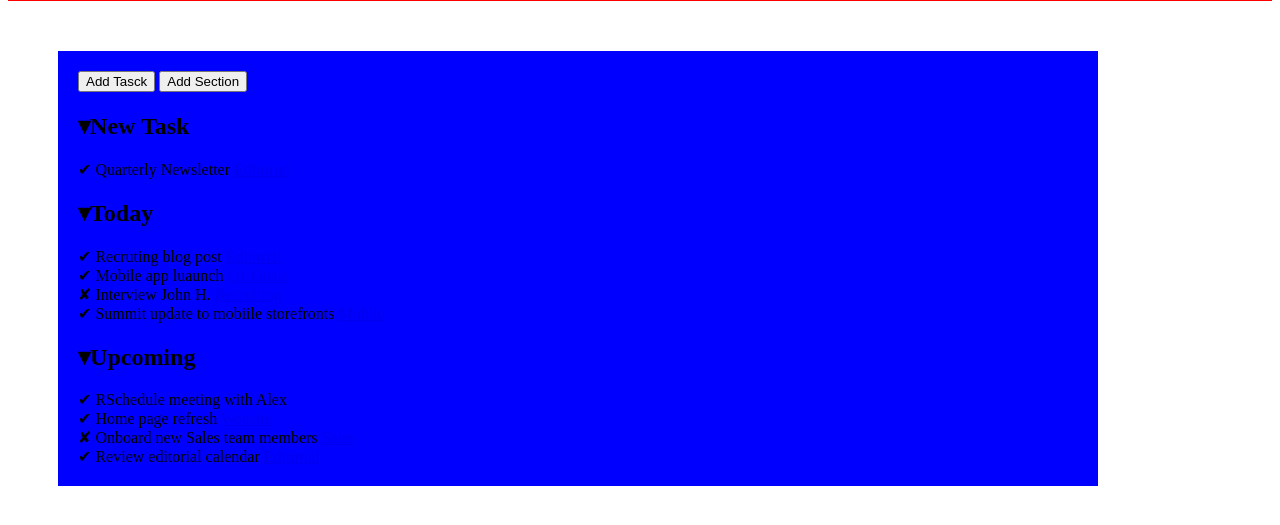
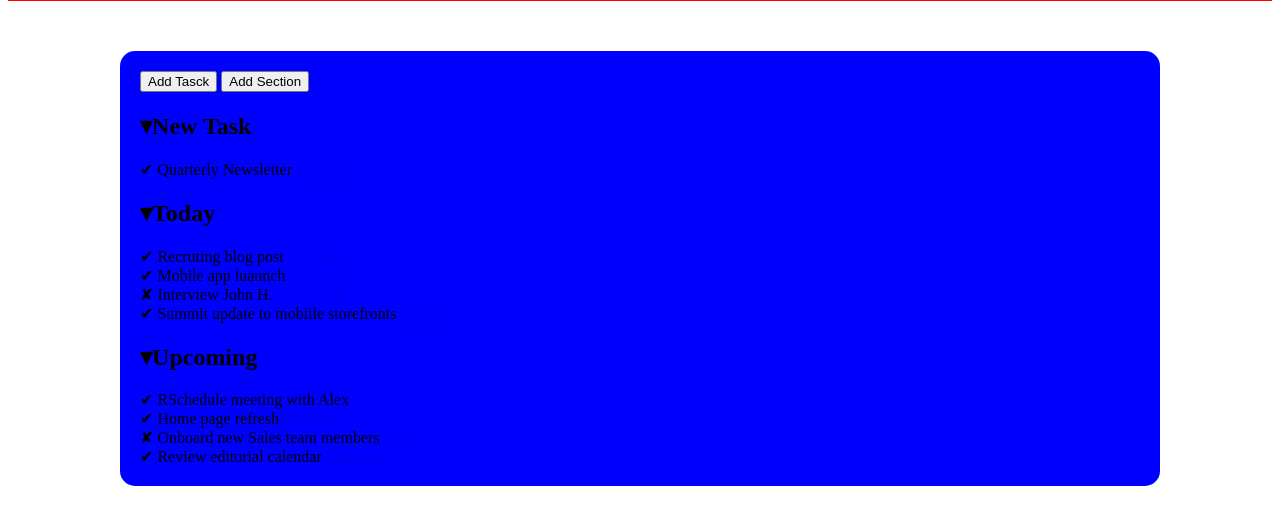
Before and after one commit to diruocco-aniellomarco/html-css-toboolist, a plain HTML site: page index.html in a window 1280 px wide. Shown: the part 67-592 px from the top of the page. Drawn offline with Linux system fonts and the light colour scheme.

Commit message:
add allineamento main

```diff
--- a/css/style.css
+++ b/css/style.css
@@ -2,11 +2,6 @@ header {
     height: 60px;
     background-color: red;
     line-height: 60px;
-
-}
-
-#logo {
-    padding-left: 10px;
 
 }
 
@@ -16,9 +11,14 @@ header {
     vertical-align: middle;
 }
 
+#logo {
+    padding-left: 10px;
+}
+
 .container {
     padding: 20px;
-    margin: 50px;
+    margin: 50px auto;
     background-color: blue;
     max-width: 1000px;
+    border-radius: 15px;
 }
```
Also changed, not shown: index.html (+1 -1 lines).
